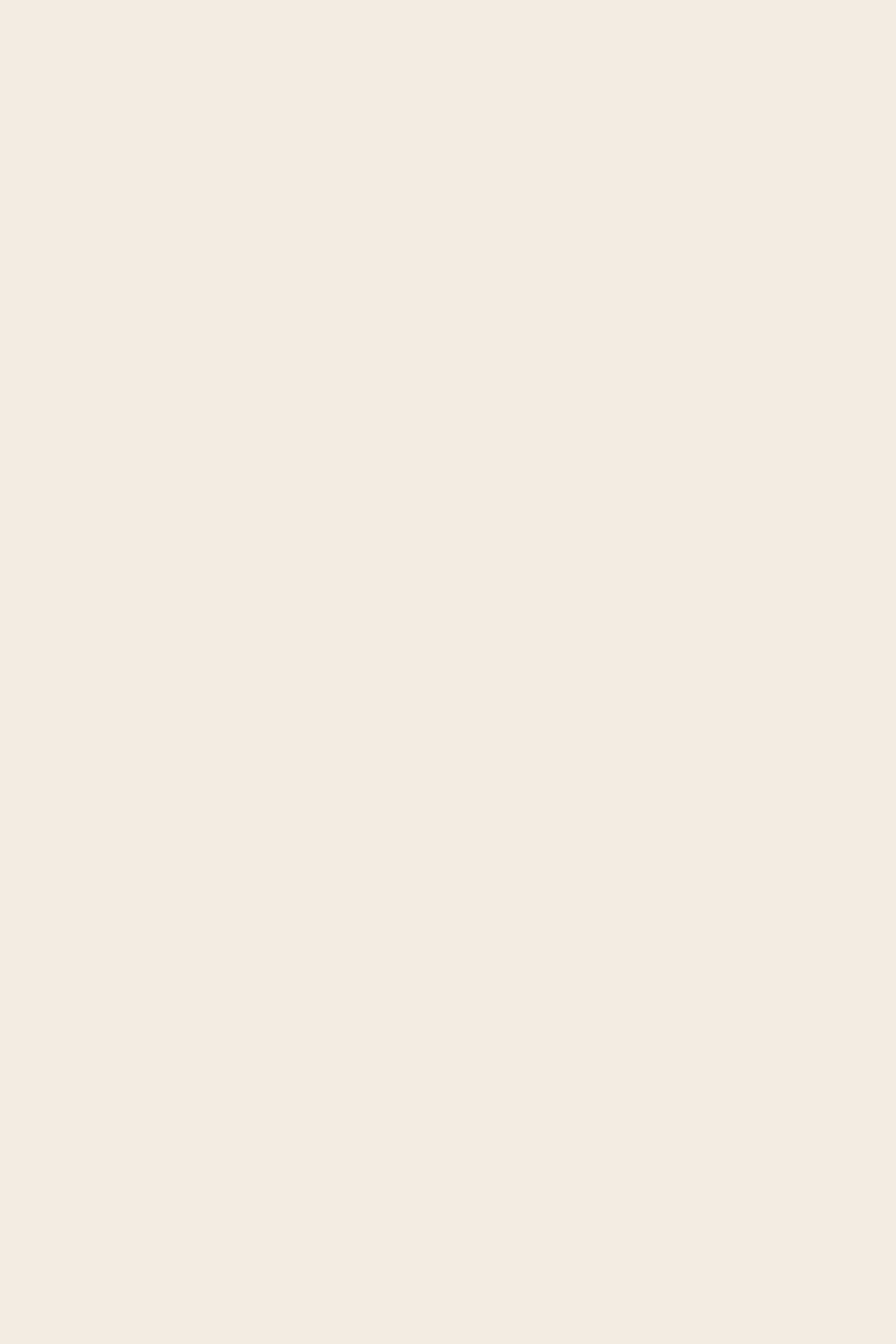
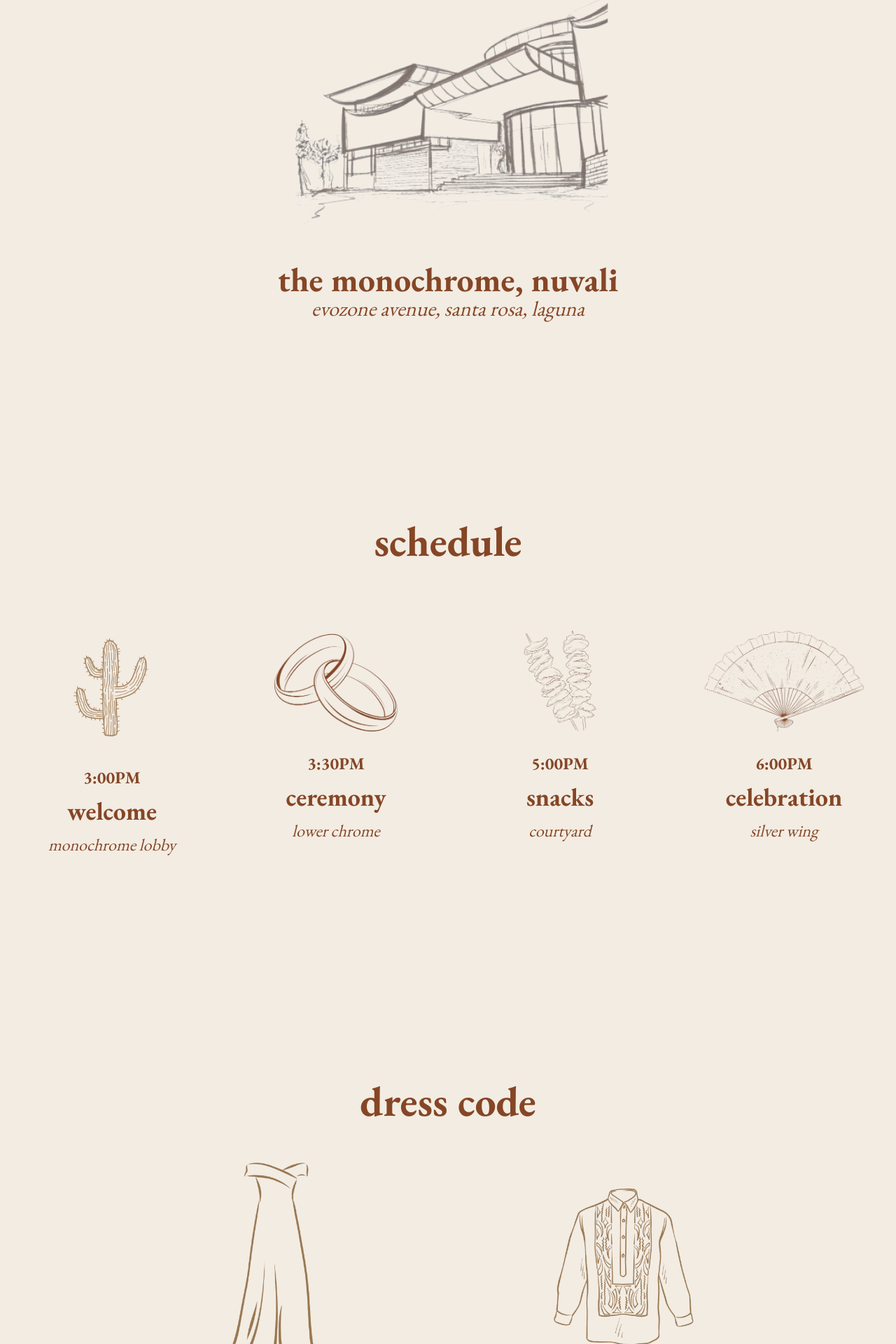
Before and after one commit to alessandrocruz5/dustin-and-julia, a Next.js app: page /the-ceremony in a window 1280 px wide. Shown: the part 857-2777 px from the top of the page at 70% size. Before the commit the page ends 800 px from the top, so only its background shows below. Built offline with nearby package versions, Linux system fonts and the light colour scheme.

Commit message:
ceremony page

```diff
--- /dev/null
+++ b/app/components/Circle.tsx
@@ -0,0 +1,26 @@
+import React from "react";
+
+interface CircleProps {
+  color:
+    | "silverpink"
+    | "artichoke"
+    | "pastelgray"
+    | "pastelbeige"
+    | "beaver"
+    | "tan";
+}
+
+function Circle({ color }: CircleProps) {
+  const colorClasses = {
+    silverpink: "bg-silverpink",
+    artichoke: "bg-artichoke",
+    pastelgray: "bg-pastelgray",
+    pastelbeige: "bg-pastelbeige",
+    beaver: "bg-beaver",
+    tan: "bg-tan",
+  };
+
+  return <div className={`w-16 h-16 rounded-full ${colorClasses[color]}`} />;
+}
+
+export default Circle;
--- /dev/null
+++ b/app/components/ColorPalette.tsx
@@ -0,0 +1,45 @@
+import React from "react";
+
+interface CircleProps {
+  color:
+    | "silverpink"
+    | "artichoke"
+    | "pastelgray"
+    | "pastelbeige"
+    | "beaver"
+    | "tan";
+}
+
+function Circle({ color }: CircleProps) {
+  const colorClasses = {
+    silverpink: "bg-silverpink",
+    artichoke: "bg-artichoke",
+    pastelgray: "bg-pastelgray",
+    pastelbeige: "bg-pastelbeige",
+    beaver: "bg-beaver",
+    tan: "bg-tan",
+  };
+
+  return <div className={`w-16 h-16 rounded-full ${colorClasses[color]}`} />;
+}
+
+function ColorPalette() {
+  const colors: CircleProps["color"][] = [
+    "silverpink",
+    "artichoke",
+    "pastelgray",
+    "pastelbeige",
+    "beaver",
+    "tan",
+  ];
+
+  return (
+    <div className="flex flex-wrap justify-center gap-8">
+      {colors.map((color) => (
+        <Circle key={color} color={color} />
+      ))}
+    </div>
+  );
+}
+
+export default ColorPalette;
--- /dev/null
+++ b/app/components/ImageCard.tsx
@@ -0,0 +1,31 @@
+import Image, { StaticImageData } from "next/image";
+import React from "react";
+
+interface ImageCardProps {
+  image: StaticImageData;
+  time?: string;
+  title: string;
+  subtitle?: string;
+  width?: number;
+  height?: number;
+}
+
+function ImageCard({
+  image,
+  time,
+  title,
+  subtitle,
+  width,
+  height,
+}: ImageCardProps) {
+  return (
+    <div className="flex flex-col text-center items-center text-terracotta space-y-3">
+      <Image src={image} alt={title} width={width} height={height} />
+      <div className="font-bold text-2xl">{time}</div>
+      <div className="font-bold text-4xl">{title}</div>
+      <div className="italic text-2xl">{subtitle}</div>
+    </div>
+  );
+}
+
+export default ImageCard;
--- /dev/null
+++ b/app/components/PageTitle.tsx
@@ -0,0 +1,20 @@
+import Image, { StaticImageData } from "next/image";
+import React from "react";
+
+interface PageTitleProps {
+  image: StaticImageData;
+  title: string;
+  width: number;
+  height?: number;
+}
+
+function PageTitle({ image, title, width, height }: PageTitleProps) {
+  return (
+    <div className="flex flex-col justify-center items-center h-screen">
+      <Image src={image} alt="flower" width={width} height={height} />
+      <p className="text-terracotta text-8xl font-bold">{title}</p>
+    </div>
+  );
+}
+
+export default PageTitle;
--- a/app/the-ceremony/page.tsx
+++ b/app/the-ceremony/page.tsx
@@ -1,5 +1,20 @@
 import React from "react";
 import Navbar from "../components/Navbar";
+import PageTitle from "../components/PageTitle";
+import Image from "next/image";
+import ImageCard from "../components/ImageCard";
+
+import titleImage from "@/public/assets/graphics/Palm treeburnt.png";
+import venueImage from "@/public/assets/graphics/MonochromeDrawn.png";
+import welcomeImage from "@/public/assets/graphics/Cactusburnt.png";
+import ceremonyImage from "@/public/assets/graphics/Rings.png";
+import snacksImage from "@/public/assets/graphics/Skewers.png";
+import celebrationImage from "@/public/assets/graphics/Fan.png";
+import dressImage from "@/public/assets/graphics/Dress.png";
+import barongImage from "@/public/assets/graphics/Barong.png";
+import Footer from "../components/Footer";
+import { Circle } from "lucide-react";
+import ColorPalette from "../components/ColorPalette";
 
 function CeremonyPage() {
   return (
@@ -7,6 +22,69 @@ function CeremonyPage() {
       <div className="fixed top-0 z-50 w-full">
         <Navbar />
       </div>
+      <PageTitle image={titleImage} title="venue" width={250} />
+      <div className="h-screen flex flex-col items-center text-terracotta text-center">
+        <Image src={venueImage} alt="monochrome" className="w-[60%]" />
+        <div className="text-5xl font-bold">the monochrome, nuvali</div>
+        <div className="text-3xl italic">
+          evozone avenue, santa rosa, laguna
+        </div>
+      </div>
+      <div className="h-screen flex flex-col items-center text-terracotta text-center space-y-20">
+        <div className="font-bold text-6xl">schedule</div>
+        <div className="grid grid-cols-[1fr,1fr,1fr,1fr]">
+          <ImageCard
+            image={welcomeImage}
+            time="3:00PM"
+            title="welcome"
+            subtitle="monochrome lobby"
+            height={200}
+          />
+          <ImageCard
+            image={ceremonyImage}
+            time="3:30PM"
+            title="ceremony"
+            subtitle="lower chrome"
+          />
+          <ImageCard
+            image={snacksImage}
+            time="5:00PM"
+            title="snacks"
+            subtitle="courtyard"
+          />
+          <ImageCard
+            image={celebrationImage}
+            time="6:00PM"
+            title="celebration"
+            subtitle="silver wing"
+          />
+        </div>
+      </div>
+      <div className="h-screen flex flex-col items-center text-terracotta space-y-8">
+        <div className="font-bold text-6xl">dress code</div>
+        <div className="space-y-16">
+          <div className="grid grid-cols-[2fr,2fr,2fr]">
+            <ImageCard
+              image={dressImage}
+              time="ladies"
+              title="cocktail dress"
+              subtitle="long or tea length"
+              height={350}
+            />
+            <div></div>
+            <ImageCard
+              image={barongImage}
+              time="gentlemen"
+              title="barong tagalog"
+              subtitle="regular collar & black slacks"
+              height={350}
+            />
+          </div>
+          <ColorPalette />
+        </div>
+        <div className="text-5xl font-bold">color palette</div>
+      </div>
+      <Footer />
     </>
   );
 }
--- a/app/the-couple/page.tsx
+++ b/app/the-couple/page.tsx
@@ -15,6 +15,7 @@ import FaithSection from "../components/FaithSection";
 import BackstorySection from "../components/BackstorySection";
 import ValueSection from "../components/ValueSection";
 import Footer from "../components/Footer";
+import PageTitle from "../components/PageTitle";
 
 function CouplePage() {
   return (
@@ -22,10 +23,12 @@ function CouplePage() {
       <div className="fixed top-0 z-50 w-full">
         <Navbar />
       </div>
-      <div className="flex flex-col justify-center items-center h-screen">
-        <Image src={flowerImage} alt="flower" className="w-[400px] h-[400px]" />
-        <p className="text-terracotta text-8xl font-bold">get to know us</p>
-      </div>
+      <PageTitle
+        image={flowerImage}
+        title="get to know us"
+        width={400}
+        height={400}
+      />
       <Segment>
         <div className="w-full md:w-1/2">
           <Image
--- a/tailwind.config.ts
+++ b/tailwind.config.ts
@@ -17,6 +17,12 @@ export default {
         fawn: "#a3846d",
         burnt: "#9b7750",
         terracotta: "#854626",
+        silverpink: "#bcb4a5",
+        artichoke: "#988f6f",
+        pastelgray: "#d3cbb9",
+        pastelbeige: "#d4cbba",
+        beaver: "#a4846c",
+        tan: "#d2bc96",
       },
       fontFamily: {
         ebBold: ["var(--font-eb-garamond-bold)"],
```
